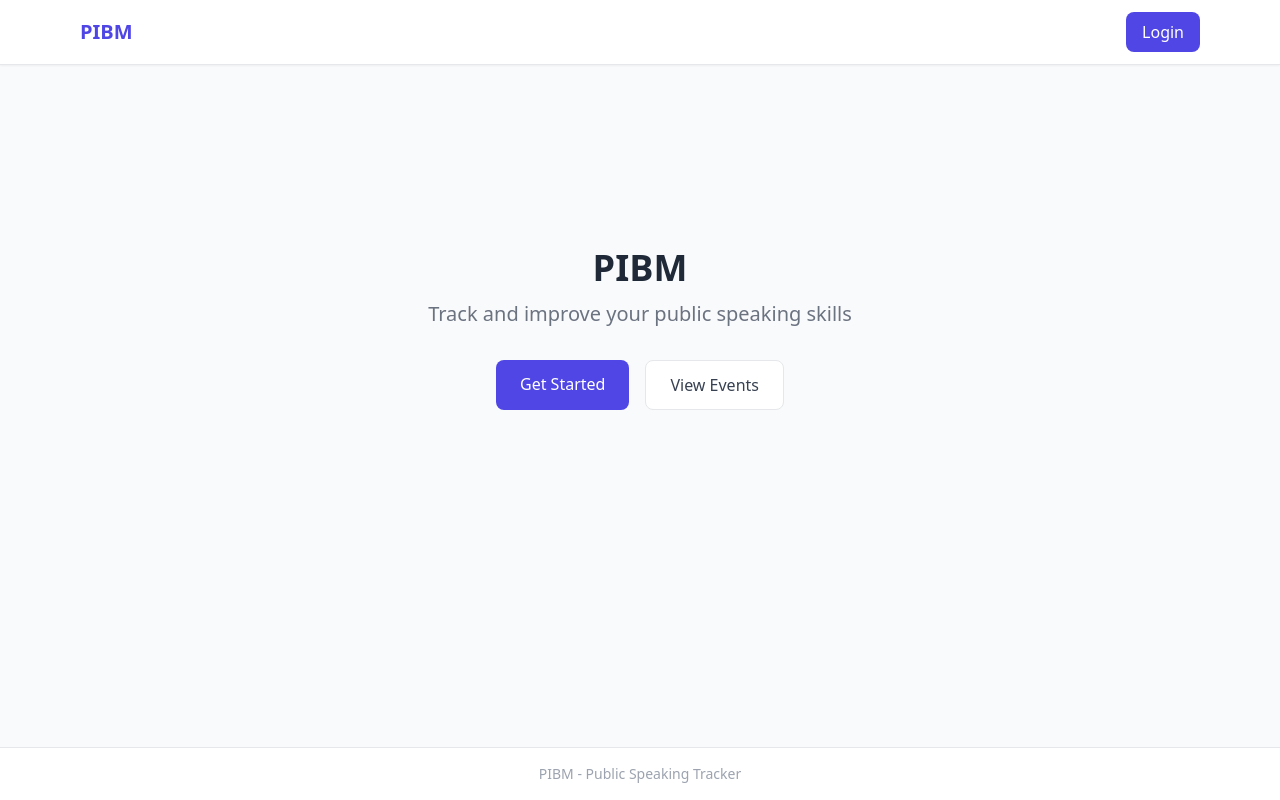
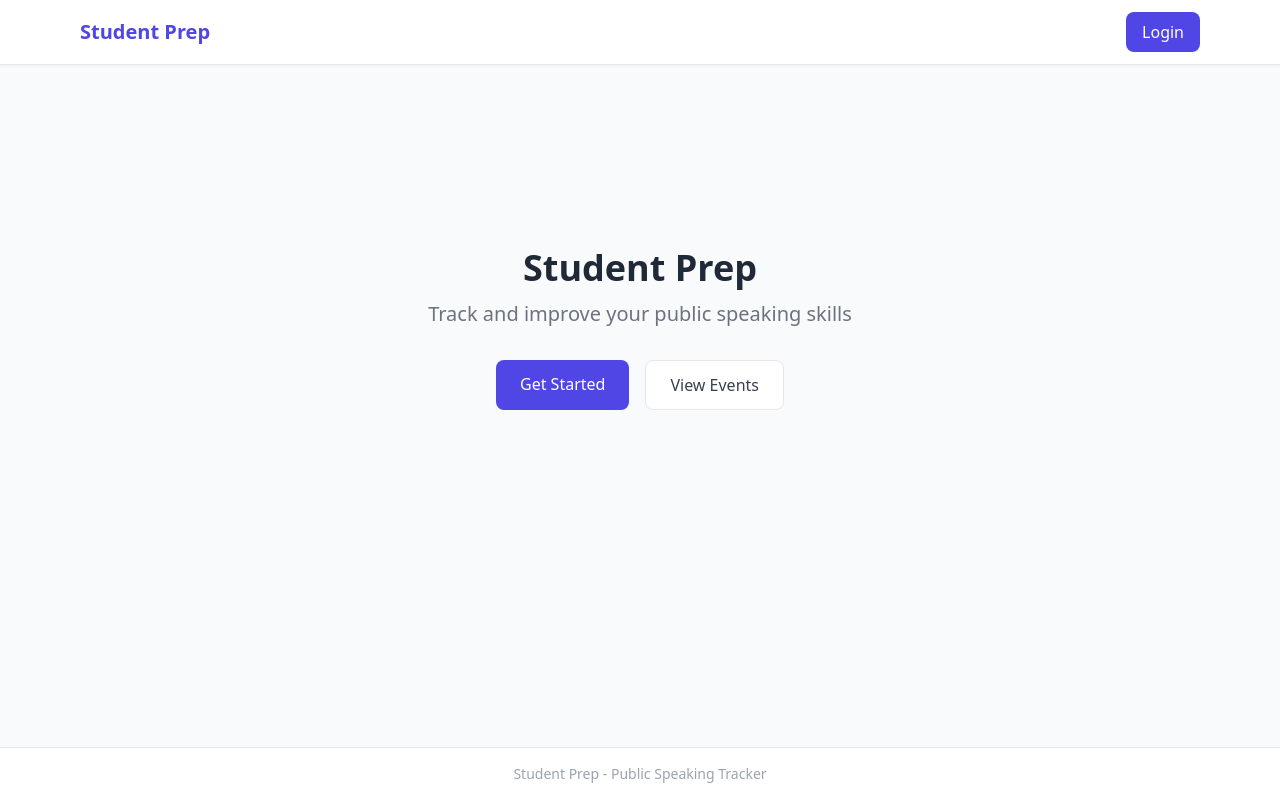
Before and after one commit to namansharma18899/pibm, a FastAPI app: page / in a window 1280 px wide. Run offline with FastAPI, Linux system fonts and the light colour scheme; some libraries are stand-ins or nearby versions.

Commit message:
removed hardcoded ips, changed page titles

```diff
--- a/app/auth.py
+++ b/app/auth.py
@@ -34,7 +34,7 @@ async def login_page(
 
 @router.get("/login/google")
 async def login_google(request: Request):
-    redirect_uri = "http://localhost:8000/auth/google"
+    redirect_uri = request.url_for("auth_google")
     return await oauth.google.authorize_redirect(request, redirect_uri)
 
 
--- a/app/main.py
+++ b/app/main.py
@@ -9,9 +9,15 @@ from app.dependencies import RedirectException
 
 
 def create_app() -> FastAPI:
-    app = FastAPI(title="PIBM - Public Speaking Tracker")
+    app = FastAPI(title="Student Prep - Public Speaking Tracker")
 
     app.add_middleware(SessionMiddleware, secret_key=settings.secret_key)
+
+    @app.middleware("http")
+    async def forward_proto(request: Request, call_next):
+        if request.headers.get("x-forwarded-proto") == "https":
+            request.scope["scheme"] = "https"
+        return await call_next(request)
     app.mount("/static", StaticFiles(directory="app/static"), name="static")
 
     @app.exception_handler(RedirectException)
--- a/app/templates/base.html
+++ b/app/templates/base.html
@@ -3,14 +3,14 @@
 <head>
     <meta charset="UTF-8">
     <meta name="viewport" content="width=device-width, initial-scale=1.0">
-    <title>{% block title %}PIBM{% endblock %} - Public Speaking Tracker</title>
+    <title>{% block title %}Student Prep{% endblock %} - Public Speaking Tracker</title>
     <script src="https://cdn.tailwindcss.com"></script>
     <link rel="stylesheet" href="/static/css/custom.css">
 </head>
 <body class="bg-gray-50 min-h-screen flex flex-col">
     <nav class="bg-white shadow-sm border-b">
         <div class="max-w-6xl mx-auto px-4 py-3 flex items-center justify-between">
-            <a href="/" class="text-xl font-bold text-indigo-600">PIBM</a>
+            <a href="/" class="text-xl font-bold text-indigo-600">Student Prep</a>
             <div class="flex items-center gap-4">
                 {% if user %}
                     <a href="/events" class="text-gray-600 hover:text-indigo-600">Events</a>
@@ -48,7 +48,7 @@
 
     <footer class="border-t bg-white py-4 mt-8">
         <div class="max-w-6xl mx-auto px-4 text-center text-sm text-gray-400">
-            PIBM - Public Speaking Tracker
+            Student Prep - Public Speaking Tracker
         </div>
     </footer>
 
--- a/app/templates/home.html
+++ b/app/templates/home.html
@@ -3,7 +3,7 @@
 {% block content %}
 <div class="flex items-center justify-center min-h-[60vh]">
     <div class="text-center">
-        <h1 class="text-4xl font-bold text-gray-800 mb-3">PIBM</h1>
+        <h1 class="text-4xl font-bold text-gray-800 mb-3">Student Prep</h1>
         <p class="text-xl text-gray-500 mb-8">Track and improve your public speaking skills</p>
         <div class="flex gap-4 justify-center">
             <a href="/login" class="bg-indigo-600 text-white px-6 py-3 rounded-lg hover:bg-indigo-700 font-medium">Get Started</a>
--- a/app/templates/login.html
+++ b/app/templates/login.html
@@ -3,7 +3,7 @@
 {% block content %}
 <div class="flex items-center justify-center min-h-[60vh]">
     <div class="bg-white shadow-lg rounded-xl p-8 w-full max-w-md text-center">
-        <h1 class="text-2xl font-bold text-gray-800 mb-2">Welcome to PIBM</h1>
+        <h1 class="text-2xl font-bold text-gray-800 mb-2">Welcome to Student Prep</h1>
         <p class="text-gray-500 mb-8">Track and improve your public speaking skills</p>
         <a href="/login/google"
            class="inline-flex items-center gap-3 bg-white border border-gray-300 rounded-lg px-6 py-3 text-gray-700 font-medium hover:bg-gray-50 hover:shadow transition">
--- a/requirements.txt
+++ b/requirements.txt
@@ -1,6 +1,6 @@
 fastapi==0.115.0
 uvicorn[standard]==0.30.0
-sqlalchemy==2.0.35
+sqlalchemy>=2.0.40
 jinja2==3.1.4
 python-multipart==0.0.12
 authlib==1.3.2
```
